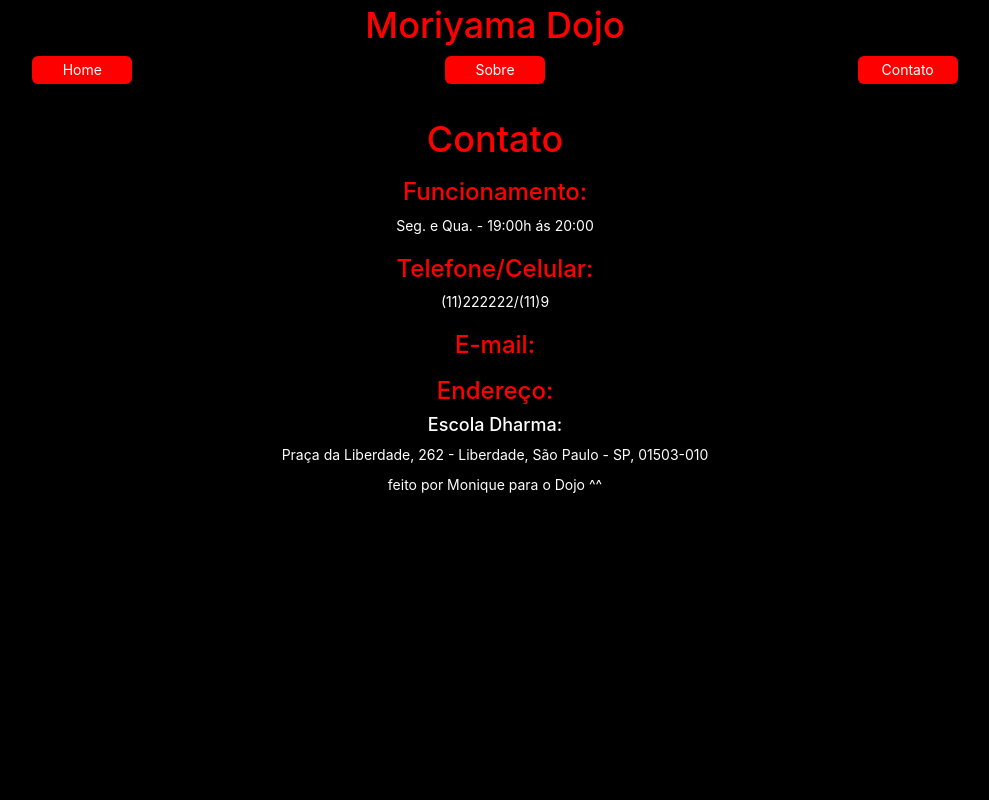
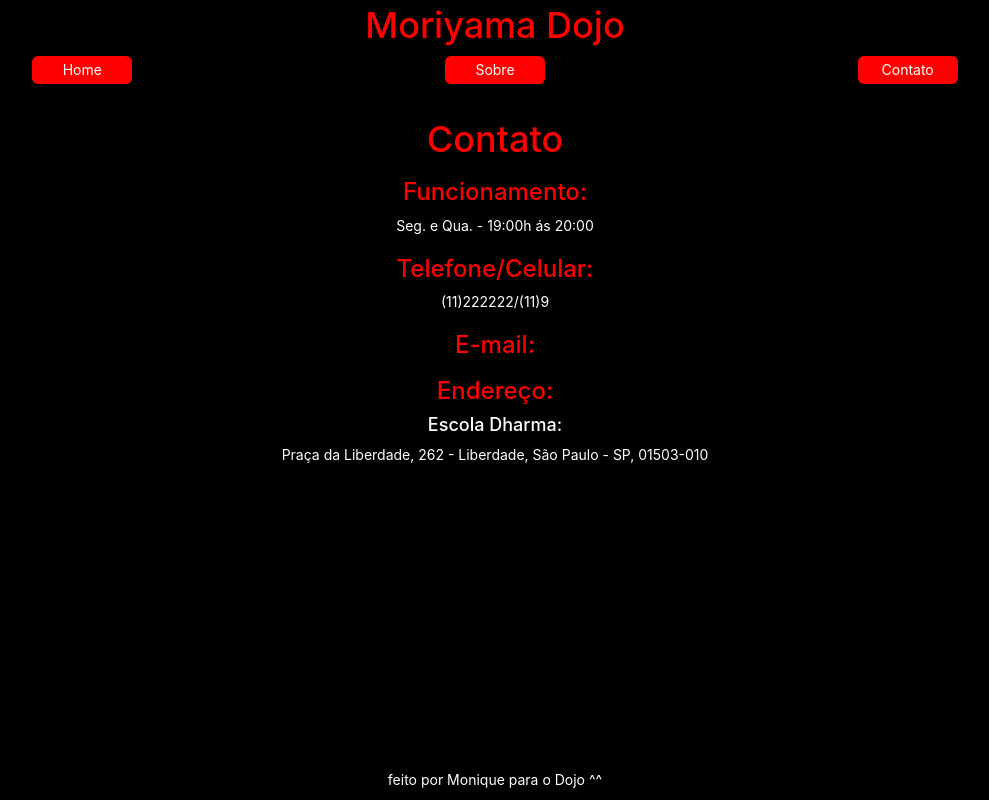
Before and after one commit to monique1087/projeto-karate, a React (Create React App) app: page /contato in a window 1280 px wide. Shown: the whole page, without its empty margins (145-1134 px from the left). Built offline with nearby package versions, Linux system fonts and the light colour scheme.

Commit message:
agora sim

```diff
--- a/src/components/Contato.js
+++ b/src/components/Contato.js
@@ -31,7 +31,7 @@ Praça da Liberdade, 262 - Liberdade, São Paulo - SP, 01503-010
                 </p>
 
             </div>
-            <Footer />
+            <footer><Footer /></footer>
         </div>
     )
 }
--- a/src/components/Sobre.js
+++ b/src/components/Sobre.js
@@ -18,8 +18,10 @@ function Sobre() {
                 bô (bastão)
 
                  </p>
+
             </div>
-            <Footer />
+            <footer><Footer /></footer>
+
         </div>
     )
 }
--- a/src/components/style.css
+++ b/src/components/style.css
@@ -54,7 +54,7 @@ a {
     background-color: black;
 }
 
-Footer {
+.footer {
     color:white;
     background-color: black;
     text-align: center;
```
